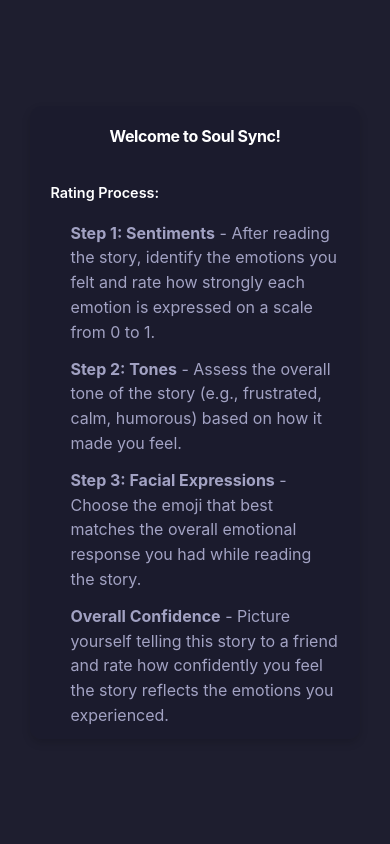
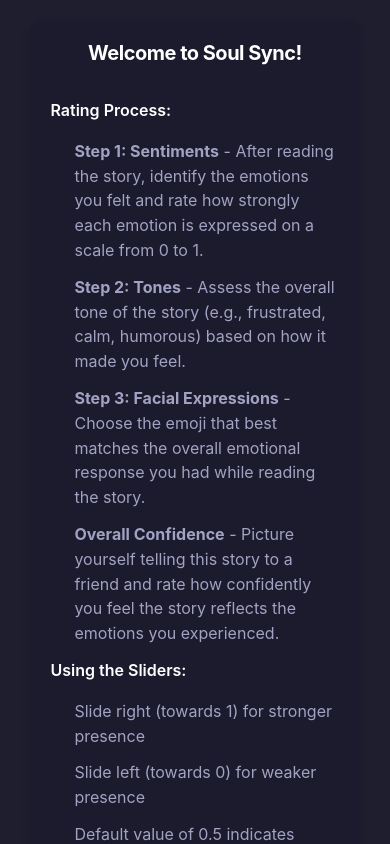
Before and after one commit to zerogroundsai/soul-sync-frontend, a React (Vite) app: page /welcome in a window 390 px wide. Built offline with nearby package versions, Linux system fonts and the light colour scheme; sample sign-in values are in the browser's storage.

Commit message:
changes to design

```diff
--- a/src/App.css
+++ b/src/App.css
@@ -1274,7 +1274,7 @@
   min-height: 100vh;
   width: 100%;
   display: flex;
-  align-items: center;
+  align-items: flex-start;
   justify-content: center;
   background-color: var(--background-dark);
   padding: 1rem;
@@ -1284,6 +1284,7 @@
   right: 0;
   bottom: 0;
   z-index: 9999;
+  overflow-y: auto;
   overflow-x: hidden;
   box-sizing: border-box;
 }
@@ -1295,26 +1296,24 @@
   box-shadow: var(--shadow-md);
   max-width: 600px;
   width: 92%;
-  margin: 0 auto;
-  overflow-y: auto;
-  max-height: 85vh;
+  margin: 2rem auto;
   box-sizing: border-box;
-  display: flex;
-  flex-direction: column;
 }
 
 .welcome-content-inner {
-  flex: 1;
-  overflow-y: auto;
-  padding-bottom: 1rem;
+  margin-bottom: 1.5rem;
 }
 
 .welcome-button-container {
-  margin-top: 1.5rem;
+  margin-top: 2rem;
   padding-top: 1rem;
   border-top: 1px solid var(--border-color);
   display: flex;
   justify-content: center;
+  position: sticky;
+  bottom: 0;
+  background-color: var(--background-darker);
+  padding-bottom: 1rem;
 }
 
 .welcome-title {
@@ -1360,31 +1359,12 @@
   .welcome-content {
     padding: 1.5rem;
     width: 90%;
-    max-height: 80vh;
-  }
-
-  .welcome-content-inner {
-    padding-bottom: 0.75rem;
+    margin: 1rem auto;
   }
 
   .welcome-button-container {
-    margin-top: 1rem;
-    padding-top: 0.75rem;
-  }
-
-  .welcome-title {
-    font-size: 1.2rem;
-    margin-bottom: 1rem;
-  }
-
-  .section-title {
-    font-size: 0.95rem;
-  }
-
-  .welcome-list li {
-    font-size: 0.85rem;
-    margin-bottom: 0.875rem;
-    padding-left: 1.25rem;
+    margin-top: 1.5rem;
+    padding: 1rem;
   }
 }
 
@@ -1396,29 +1376,12 @@
   .welcome-content {
     padding: 1.25rem;
     width: 88%;
-    max-height: 75vh;
-  }
-
-  .welcome-content-inner {
-    padding-bottom: 0.5rem;
+    margin: 0.75rem auto;
   }
 
   .welcome-button-container {
-    margin-top: 0.75rem;
-    padding-top: 0.5rem;
-  }
-
-  .welcome-title {
-    font-size: 1rem;
-  }
-
-  .section-title {
-    font-size: 0.9rem;
-  }
-
-  .welcome-list li {
-    font-size: 0.8rem;
-    margin-bottom: 0.75rem;
+    margin-top: 1.25rem;
+    padding: 0.75rem;
   }
 }
 
```
